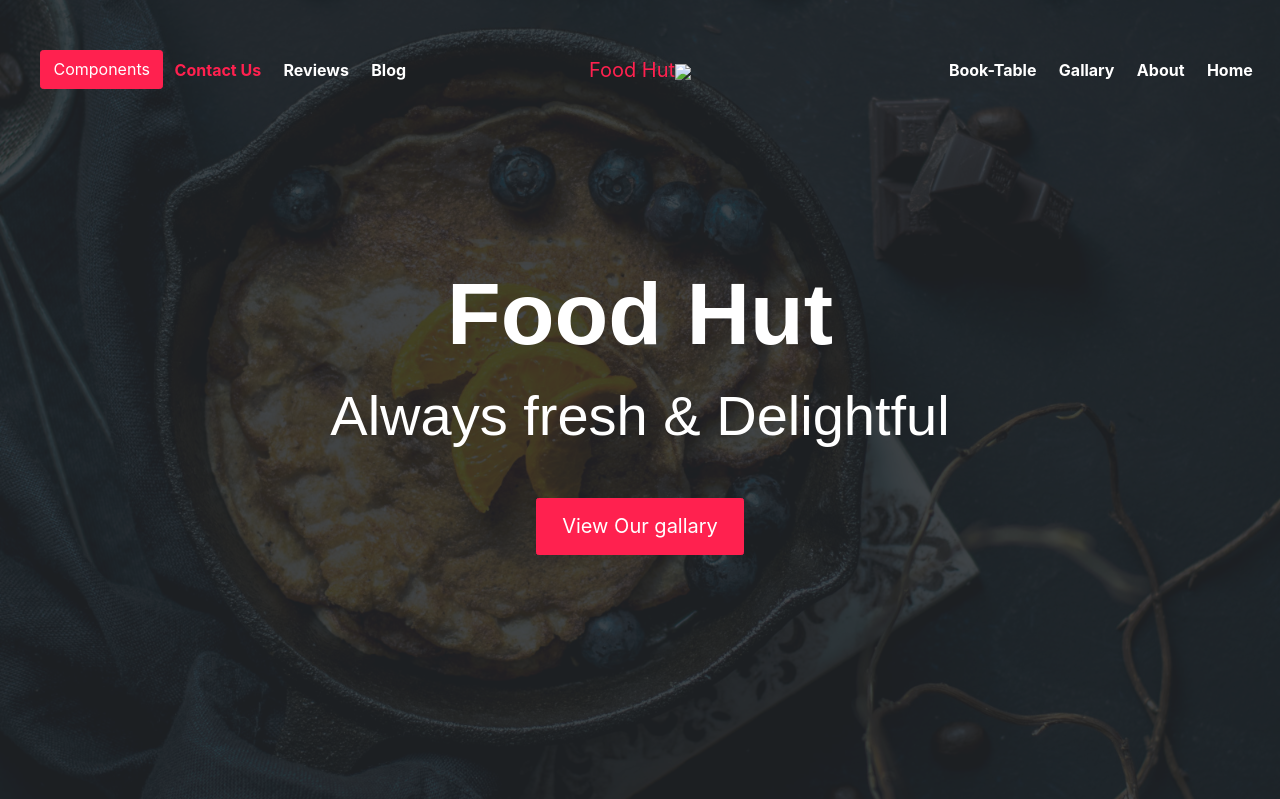
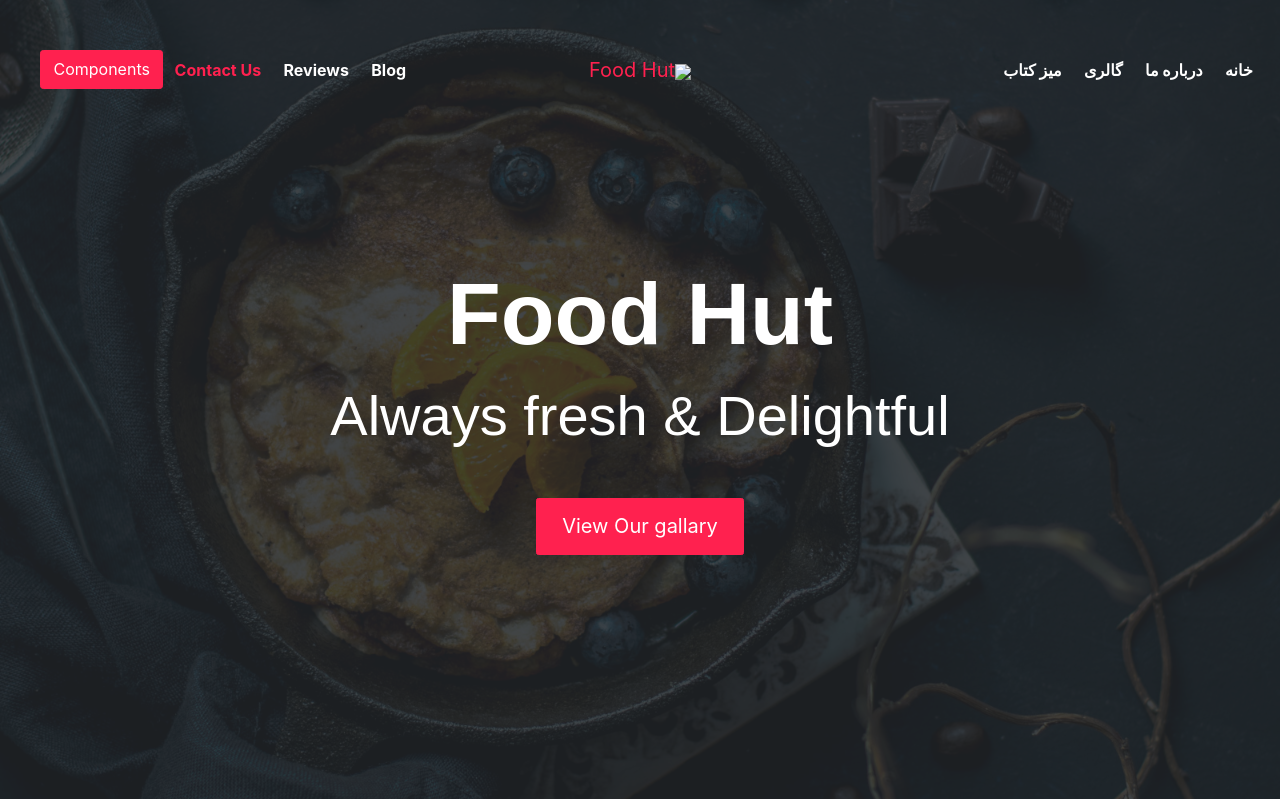
Before and after one commit to saeidmot/Restaurent-Site, a Django app: page / in a window 1280 px wide. Shown: the top 799 px of the page. Run offline with Django 4.2, Linux system fonts and the light colour scheme; data that the repository does not hold is empty; some libraries are stand-ins or nearby versions.

Commit message:
ساخت منوی فارسی

```diff
--- a/templates/_base.html
+++ b/templates/_base.html
@@ -25,16 +25,16 @@
         <div class="collapse navbar-collapse" id="navbarSupportedContent">
             <ul class="navbar-nav">
                 <li class="nav-item">
-                    <a class="nav-link" href="#home">Home</a>
+                    <a class="nav-link" href="#home">خانه</a>
                 </li>
                 <li class="nav-item">
-                    <a class="nav-link" href="#about">About</a>
+                    <a class="nav-link" href="#about">درباره ما</a>
                 </li>
                 <li class="nav-item">
-                    <a class="nav-link" href="#gallary">Gallary</a>
+                    <a class="nav-link" href="#gallary">گالری</a>
                 </li>
                 <li class="nav-item">
-                    <a class="nav-link" href="#book-table">Book-Table</a>
+                    <a class="nav-link" href="#book-table">میز کتاب</a>
                 </li>
             </ul>
             <a class="navbar-brand m-auto" href="#">
```
